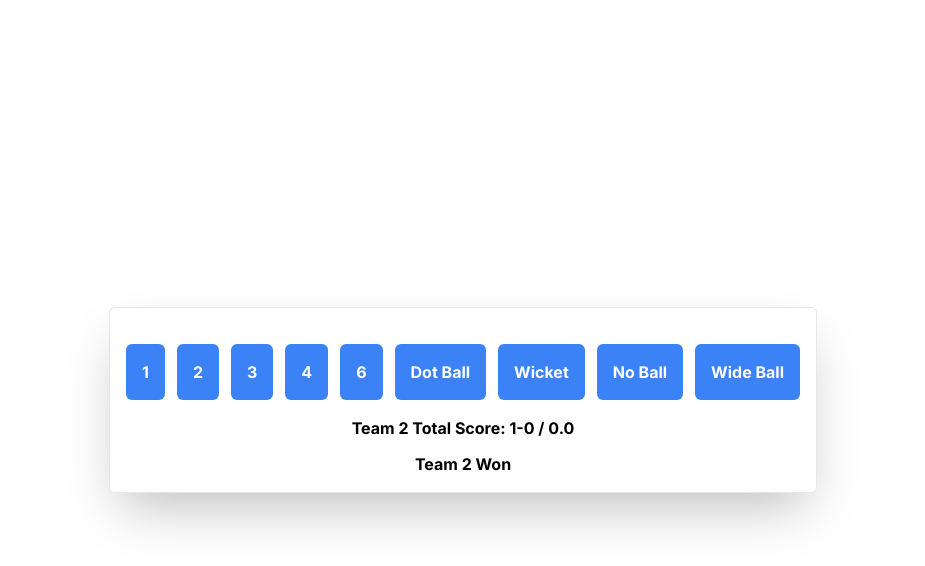
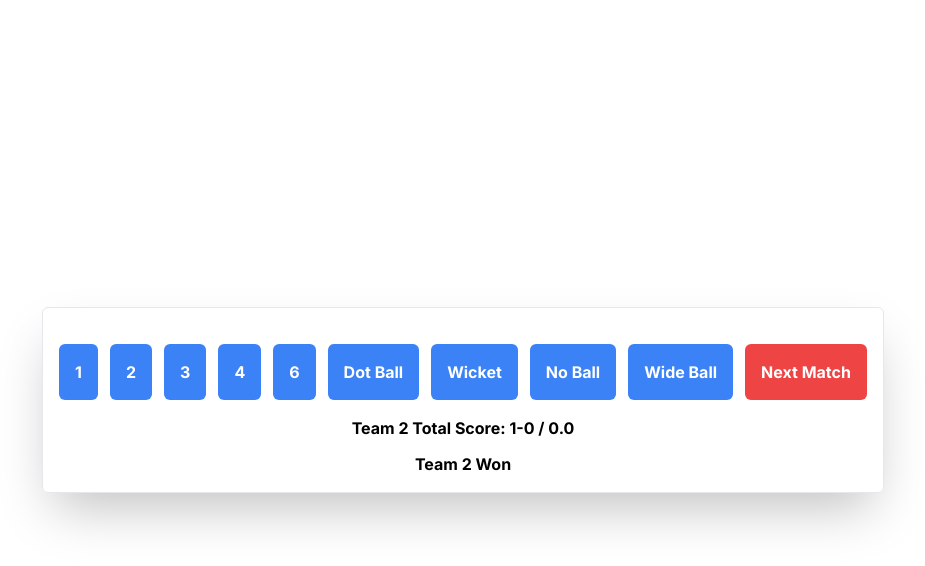
Before and after one commit to FaizanAnsari185/cricket, a Next.js app: page / in a window 1280 px wide. Both pictures are taken after a click on the button "No Ball". Shown: the top 566 px of the page, without its empty margins (177-1102 px from the left). Built offline with nearby package versions, Linux system fonts and the light colour scheme.

Commit message:
next match button add

```diff
--- a/components/home.jsx
+++ b/components/home.jsx
@@ -27,6 +27,8 @@
   //Winner
   const [winner, setWinner] = useState(0);
   const [matchTie, setMatchTie] = useState(0);
+  // Next Match
+  const [nextMatch, setNextMatch] = useState(0);
 
   useEffect(() => {
     if (teamTwoInningsEnd) {
@@ -207,6 +209,19 @@
     setBallInOneOver(0);
   }
 
+  function updateMatch() {
+    setRunInOneOver([]);
+    setWinner(0);
+    setTeamOneInningsEnd(false);
+    setTeamTwoInningsEnd(false);
+    setMatchTie(false);
+    setRun(0);
+    setWicket(0);
+    setOver(0);
+    setBallInOneOver(0);
+    setNextMatch(nextMatch);
+  }
+
   return (
     <div className="h-full flex justify-center items-center px-4">
       <div className="flex flex-col gap-4 border shadow-2xl rounded-md p-4 font-bold">
@@ -228,6 +243,14 @@
                 className="bg-green-500 rounded-md p-4 text-white hover:bg-green-600"
               >
                 Next Over
+              </button>
+            )}
+            {winner !== 0 && (
+              <button
+                onClick={updateMatch}
+                className="bg-red-500 rounded-md p-4 text-white hover:bg-red-600"
+              >
+                Next Match
               </button>
             )}
           </div>
```
